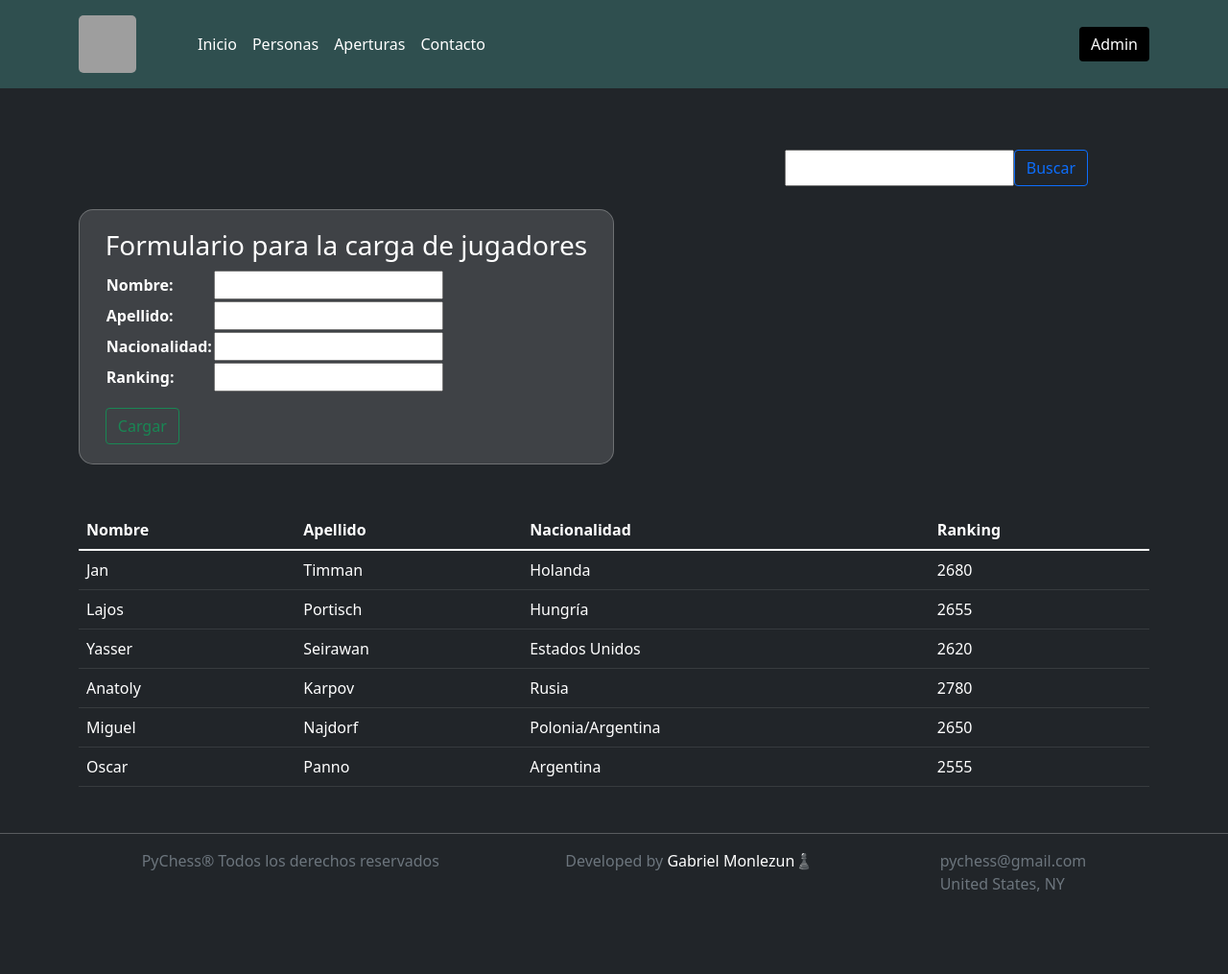
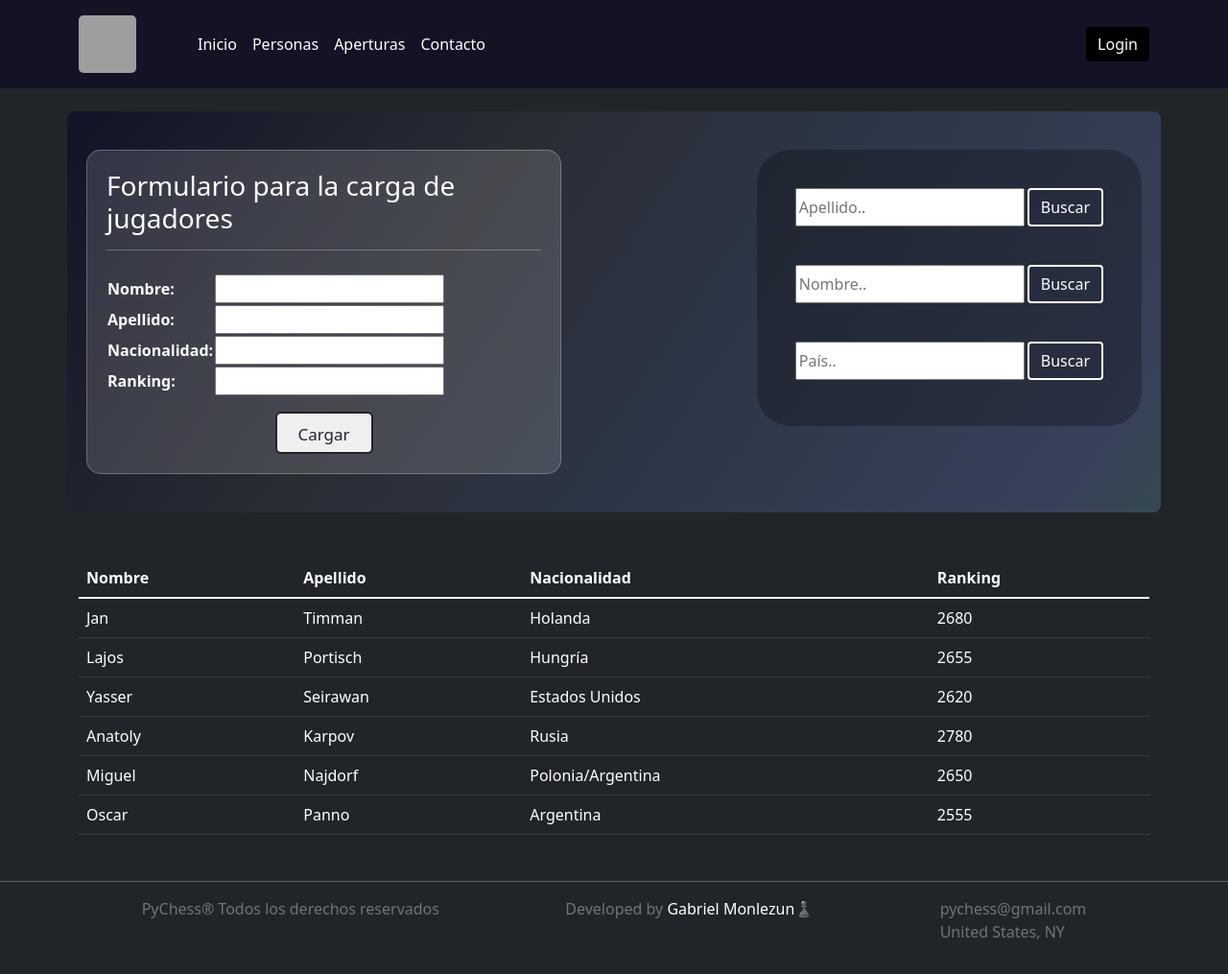
Before and after one commit to GMONLEZUN/Entrega1Monlezun, a Django app: page /Personas/persona in a window 1280 px wide. Shown: the whole page at 96% size. Before the commit the page ends 929 px from the top, so only its background shows below. Run offline with Django 4.2, Linux system fonts and the light colour scheme; data comes from the database, SQL or seed files in the repository; both versions use the stored data as it was after the commit; grey boxes are pictures that could not be loaded.

Commit message:
mejoras del estilo en la parte de jugadores

```diff
--- a/Personas/static/Personas/css/style.css
+++ b/Personas/static/Personas/css/style.css
@@ -1,5 +1,5 @@
 .header {
-    background-color: darkslategray;
+    background-color: rgba(9, 2, 36, 0.514);
 }
 
 .btn-admin {
@@ -39,14 +39,87 @@ footer {
 }
 
 .formCargaJugadores{
-    display: flex;
-    flex-direction: column;
-    align-items: center;
-    justify-content: center;
     border: 1px solid red;
-    width: 50%;
+    width: 45%;
     padding: 20px;
     background-color: rgba(255, 255, 255, 0.137);
     border-radius: 15px;
     border-color: rgba(255, 255, 255, 0.247);
 }
+
+.buscaYcarga{
+    padding: 40px 20px;
+    border-radius: 8px;
+    background: rgb(2,0,36);
+    background: linear-gradient(124deg, rgba(2,0,36,0.4738270308123249) 0%, rgba(56,56,69,0.40940126050420167) 35%, rgba(58,72,102,0.45702030812324934) 57%, rgba(81,95,142,0.4822303921568627) 92%, rgba(74,113,121,0.48783263305322133) 100%);
+}
+
+/* From uiverse.io */
+.btnCargar {
+    --color: #261f2e;
+    font-family: inherit;
+    display: inline-block;
+    width: 6em;
+    height: 2.6em;
+    line-height: 2.5em;
+    position: relative;
+    right: 0;
+    left: 0;
+    margin: auto;
+    overflow: hidden;
+    border: 2px solid var(--color);
+    transition: color .5s;
+    z-index: 1;
+    font-size: 17px;
+    border-radius: 6px;
+    font-weight: 500;
+    color: var(--color);
+   }
+
+   .btnCargar:before {
+    content: "";
+    position: absolute;
+    z-index: -1;
+    background: var(--color);
+    height: 150px;
+    width: 200px;
+    border-radius: 50%;
+   }
+
+   .btnCargar:hover {
+    color: #fff;
+   }
+
+   .btnCargar:before {
+    top: 100%;
+    left: 100%;
+    transition: all .7s;
+   }
+
+   .btnCargar:hover:before {
+    top: -30px;
+    left: -30px;
+   }
+
+   .btnCargar:active:before {
+    background: #3a0ca3;
+    transition: background 0s;
+   }
+
+
+.btnBuscar {
+    margin-left: 3px;
+    border: 2px solid white;
+    color:white;
+}
+
+.btnBuscar:hover {
+    background-color: white;
+    color: #261f2e;
+    border: 2px solid white;
+}
+
+.formBuscaJugadores{
+    border-radius: 35px;
+    background-color: rgba(0, 0, 0, 0.267);
+}
--- a/Personas/templates/Personas/padre.html
+++ b/Personas/templates/Personas/padre.html
@@ -27,7 +27,7 @@
 
             <div class="text-end">
               <!-- <button type="button" class="btn btn-outline-light me-2">Login</button> -->
-              <button type="button" class="btn btn-warning btn-admin"><a href="http://127.0.0.1:8000/admin/">Admin</a></button>
+              <button type="button" class="btn btn-warning btn-admin"><a href="http://127.0.0.1:8000/admin/">Login</a></button>
             </div>
           </div>
         </div>
--- a/Personas/templates/Personas/persona.html
+++ b/Personas/templates/Personas/persona.html
@@ -4,30 +4,50 @@
 
 {% block contenidoQueCambia %}
 
-    <div class="container mt-5">
-        <form action="/Personas/buscar" method="GET" class="d-flex flex-row-reverse p-3 me-5 mb-2">
-            <div class="d-flex flex-row">
-                <input type="text" name="apellido" id="apellido" class="">
-                <button type="submit" class="btn btn-outline-primary">Buscar</button>
-            </div>
+    <div class="container mt-4 d-flex flex-row justify-content-between  align-items-start buscaYcarga">
 
-        </form>
-
-        <div class="formCargaJugadores">
+        <div class="d-flex flex-column align-items-center justify-content-center formCargaJugadores">
             {% if formularioPersona.errors %}
             <p style="color:red">Revisar, hay errores en los datos</p>
             {% endif%}
 
             <form action="" method="post" class="">{% csrf_token %}
-                <h3 class="">Formulario para la carga de jugadores</h3>
+                <h3 class="mb-1">Formulario para la carga de jugadores</h3>
+                <hr class="mb-4">
                     <table class="">
                         <div class="">
                             {{ formularioPersona.as_table }}
                         </div>
                     </table>
-                    <button type="submit" class="btn btn-outline-success mt-3">Cargar</button>
+                    <div class="col-12 d-flex justify-content-center">
+                        <button type="submit" class="mt-3 btnCargar">Cargar</button>
+                    </div>
             </form>
         </div>
+        <div class="d-flex flex-column formBuscaJugadores p-4">
+            <form action="/Personas/buscar" method="GET" class="d-flex flex-row-reverse p-3 mb-2 cuadroBusqueda">
+                <div class="d-flex flex-row">
+                    <input type="text" name="apellido" id="buscaApellido" class="" placeholder="Apellido..">
+                    <button type="submit" class="btn btn-outline-primary btnBuscar">Buscar</button>
+                </div>
+            </form>
+
+            <form action="/Personas/buscaNombre" method="GET" class="d-flex flex-row-reverse p-3 mb-2 cuadroBusquedaNombre">
+                <div class="d-flex flex-row">
+                    <input type="text" name="nombre" id="buscaNombre" class="" placeholder="Nombre..">
+                    <button type="submit" class="btn btn-outline-primary btnBuscar">Buscar</button>
+                </div>
+            </form>
+
+            <form action="/Personas/buscaPais" method="GET" class="d-flex flex-row-reverse p-3 mb-2 cuadroBusquedaPais">
+                <div class="d-flex flex-row">
+                    <input type="text" name="nacionalidad" id="buscaPais" class="" placeholder="País..">
+                    <button type="submit" class="btn btn-outline-primary btnBuscar">Buscar</button>
+                </div>
+            </form>
+        </div>
+
+
 
     </div>
     <div class="container mt-5">
--- a/Personas/urls.py
+++ b/Personas/urls.py
@@ -1,6 +1,6 @@
 from django import views
 from django.urls import path
-from Personas.views import inicio,persona,apertura,nosotros, buscar
+from Personas.views import inicio,persona,apertura,nosotros, buscar, buscaNombre, buscaPais
 
 
 
@@ -13,4 +13,6 @@ urlpatterns = [
     path('persona', persona, name="Persona"),
     # path('busquedaPersona', busquedaPersona, name="busquedaPersona"),
     path('buscar', buscar, name="buscar"),
+    path('buscaNombre', buscaNombre, name="buscaNombre"),
+    path('buscaPais', buscaPais, name="buscaPais"),
 ]
--- a/Personas/views.py
+++ b/Personas/views.py
@@ -42,3 +42,23 @@ def buscar(request):
     else:
         respuesta = "No enviaste datos"
         return HttpResponse(respuesta)
+
+def buscaPais(request):
+    if request.GET["nacionalidad"]:
+        nacionalidad = request.GET["nacionalidad"]
+        jugadores = Persona.objects.filter(nacionalidad__icontains=nacionalidad)
+        return render(request,"Personas/resultadosBusqueda.html", {"jugadores":jugadores})
+
+    else:
+        respuesta = "No enviaste datos"
+        return HttpResponse(respuesta)
+
+def buscaNombre(request):
+    if request.GET["nombre"]:
+        nombre = request.GET["nombre"]
+        jugadores = Persona.objects.filter(nombre__icontains=nombre)
+        return render(request,"Personas/resultadosBusqueda.html", {"jugadores":jugadores})
+
+    else:
+        respuesta = "No enviaste datos"
+        return HttpResponse(respuesta)
```
Also changed, not shown: Personas/static/Personas/css/mesh.png (added), db.sqlite3.
